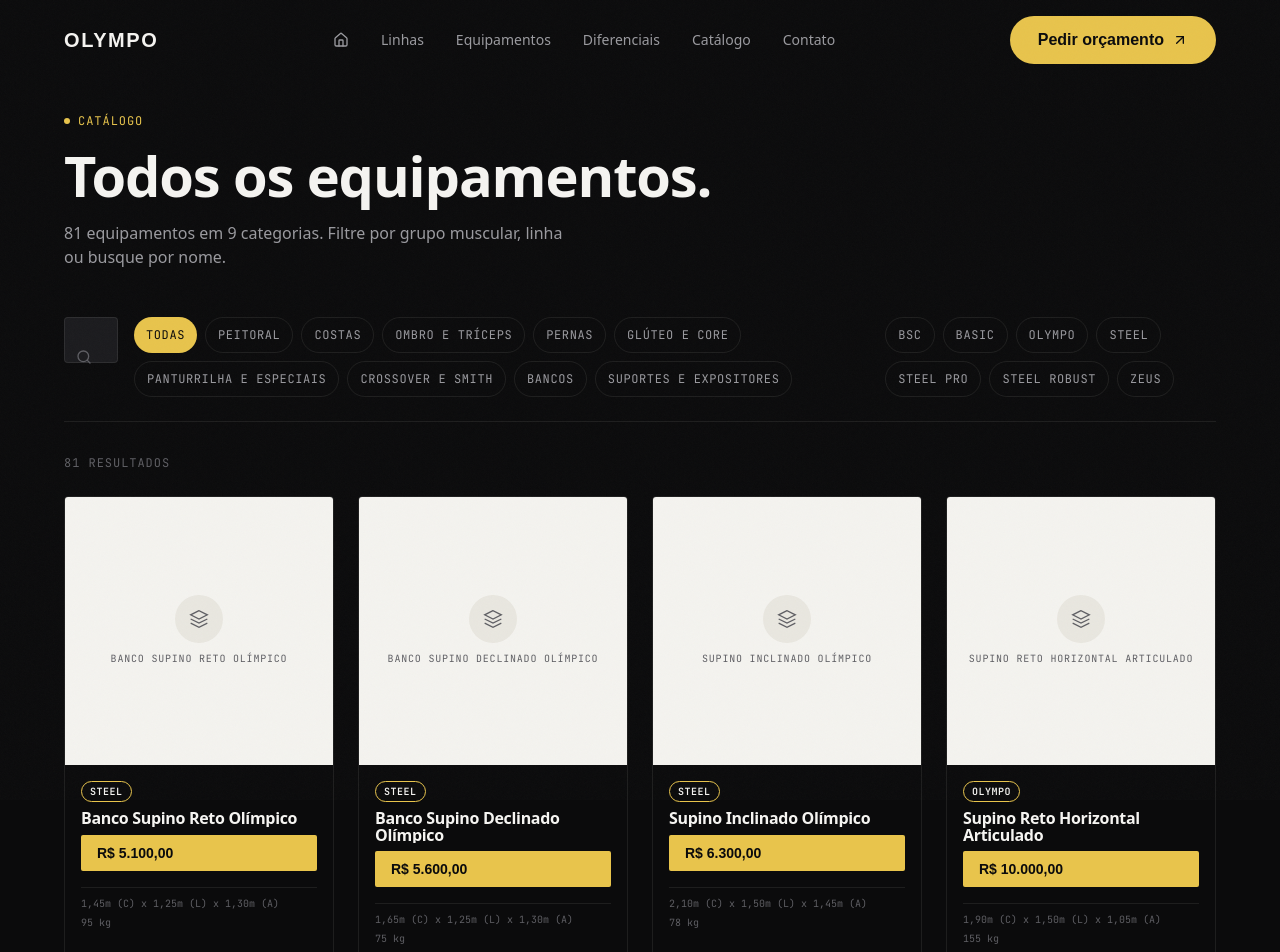
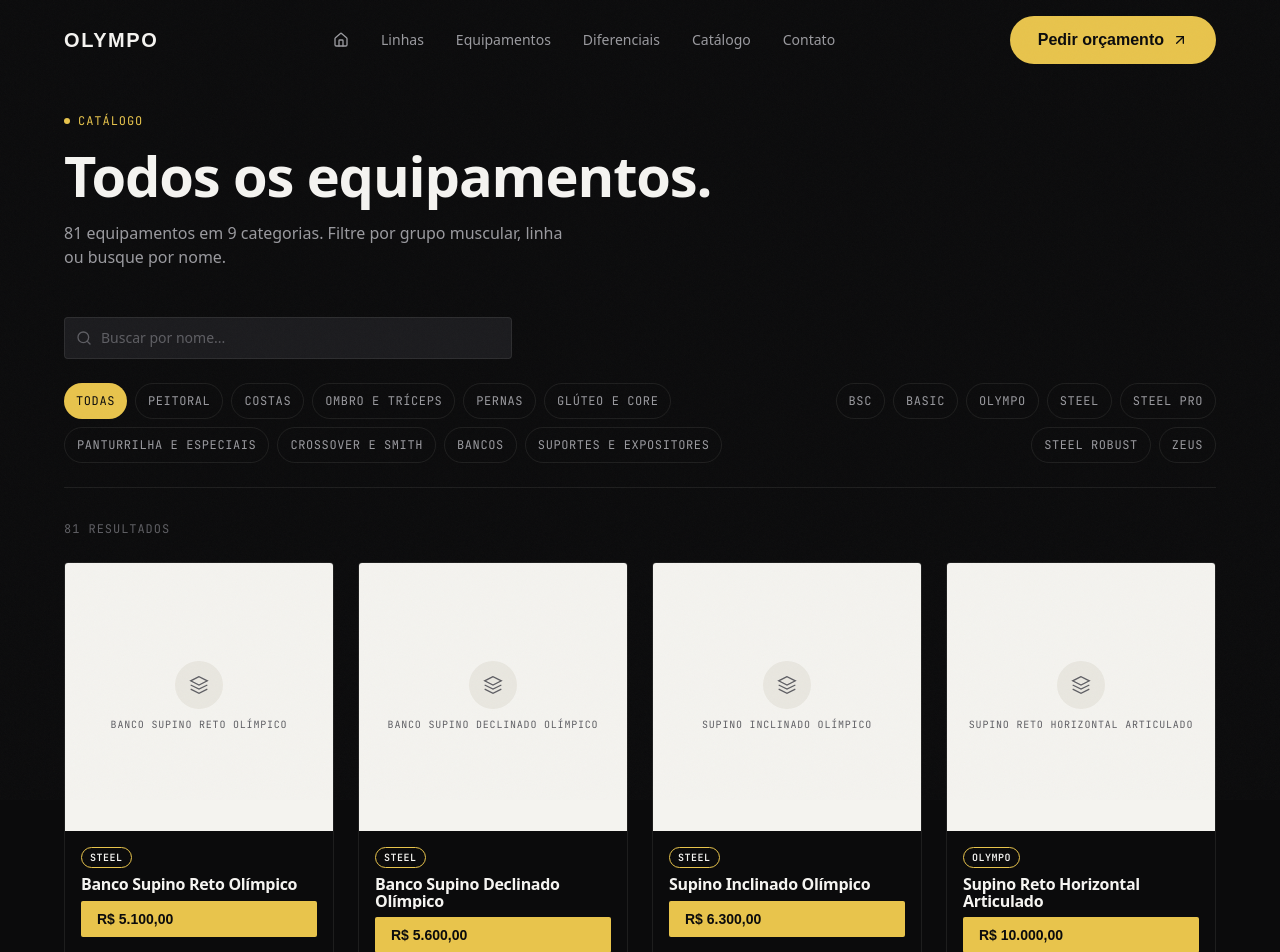
Before and after one commit to Pedrouo/lp-olypmo, a Next.js app: page /catalogo in a window 1280 px wide. Shown: the top 952 px of the page. Built offline with nearby package versions, Linux system fonts and the light colour scheme; a web font is replaced by a local one.

Commit message:
fix: corrige layout da barra de pesquisa e melhora visibilidade das medidas no catalogo

```diff
--- a/app/catalogo/page.tsx
+++ b/app/catalogo/page.tsx
@@ -68,9 +68,9 @@ function CatalogoContent() {
         </ScrollReveal>
 
         {/* Filters bar */}
-        <div className="flex flex-col md:flex-row gap-4 mb-[var(--space-8)] pb-[var(--space-6)] border-b border-[var(--color-line)]">
-          {/* Search */}
-          <div className="relative flex-1 max-w-md">
+        <div className="flex flex-col gap-6 mb-[var(--space-8)] pb-[var(--space-6)] border-b border-[var(--color-line)]">
+          {/* Row 1: Search bar */}
+          <div className="relative w-full max-w-md">
             <Search
               size={16}
               className="absolute left-3 top-1/2 -translate-y-1/2 text-[var(--color-text-faint)]"
@@ -80,12 +80,14 @@ function CatalogoContent() {
               placeholder="Buscar por nome..."
               value={search}
               onChange={(e) => setSearch(e.target.value)}
-              className="w-full pl-9 pr-4 py-3 bg-[var(--color-bg-soft)] border border-[var(--color-line)] rounded-[var(--radius-sm)] text-sm text-[var(--color-text)] placeholder:text-[var(--color-text-faint)] focus:border-[var(--color-gold)] focus:outline-none transition-colors"
+              className="w-full pl-9 pr-4 py-2.5 bg-[var(--color-bg-soft)] border border-[var(--color-line)] rounded-[var(--radius-sm)] text-sm text-[var(--color-text)] placeholder:text-[var(--color-text-faint)] focus:border-[var(--color-gold)] focus:outline-none transition-colors"
             />
           </div>
 
+          {/* Row 2: Filters */}
+          <div className="flex flex-col lg:flex-row gap-6 justify-between lg:items-start">
             {/* Category filter */}
-          <div className="flex flex-wrap gap-2">
+            <div className="flex flex-wrap gap-2 flex-1 max-w-3xl">
               <button
                 onClick={() => setSelectedCategory(null)}
                 className={`px-3 py-2 rounded-[var(--radius-pill)] text-[0.75rem] mono uppercase tracking-[0.05em] transition-colors cursor-pointer ${
@@ -116,7 +118,7 @@ function CatalogoContent() {
             </div>
 
             {/* Line filter */}
-          <div className="flex flex-wrap gap-2">
+            <div className="flex flex-wrap gap-2 lg:justify-end max-w-md">
               {allLines.map((line) => (
                 <button
                   key={line}
@@ -132,6 +134,7 @@ function CatalogoContent() {
                   {line}
                 </button>
               ))}
+            </div>
           </div>
         </div>
 
@@ -183,10 +186,10 @@ function CatalogoContent() {
                   {product.precoFmt}
                 </span>
                 <div className="flex flex-col gap-1 mt-2 pt-2 border-t border-[var(--color-line)]">
-                  <span className="mono text-[10px] text-[var(--color-text-faint)]">
+                  <span className="mono text-[11px] text-[var(--color-text-dim)]">
                     {product.dimensoes}
                   </span>
-                  <span className="mono text-[10px] text-[var(--color-text-faint)]">
+                  <span className="mono text-[11px] text-[var(--color-text-dim)]">
                     {product.peso}
                   </span>
                 </div>
```
Lines whose indentation alone changed are shown as unchanged.
